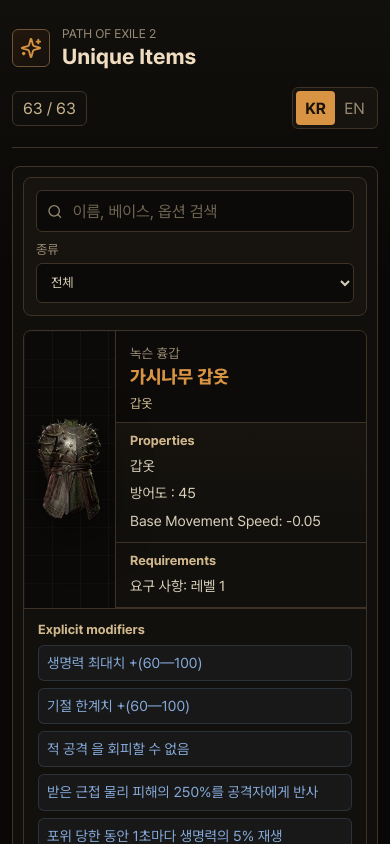
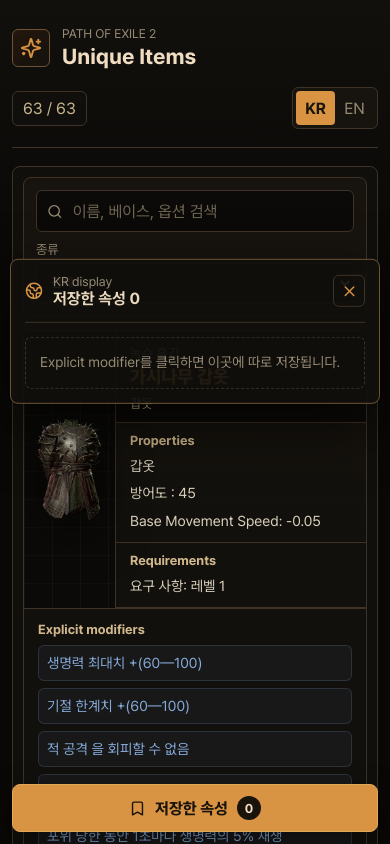
Before and after one commit to kangdari/test, a React (Vite) app: page / in a window 390 px wide. Shown: the top 844 px of the page. Built offline with nearby package versions, Linux system fonts and the light colour scheme.

Commit message:
feat: persist saved modifiers on mobile

```diff
--- a/src/App.tsx
+++ b/src/App.tsx
@@ -1,12 +1,14 @@
 import { useEffect, useMemo, useState } from "react";
 import {
   BookOpen,
+  Bookmark,
   ExternalLink,
   Globe2,
   Search,
   ShieldQuestion,
   Sparkles,
   Trash2,
+  X,
 } from "lucide-react";
 import { items } from "./generated/items";
 import type { Language, LocalizedItem, UniqueItem } from "./generated/items";
@@ -18,6 +20,8 @@ type SavedModifier = {
   itemBaseType: string;
   slug: string;
 };
+
+const savedModifiersStorageKey = "poe2:saved-explicit-modifiers";
 
 function languageLabel(language: Language) {
   return language === "kr" ? "KR" : "EN";
@@ -53,15 +57,42 @@ function isIncompleteItem(item: UniqueItem) {
   );
 }
 
+function readSavedModifiers() {
+  try {
+    const savedValue = window.localStorage.getItem(savedModifiersStorageKey);
+    if (!savedValue) return [];
+
+    const parsedValue = JSON.parse(savedValue);
+    if (!Array.isArray(parsedValue)) return [];
+
+    return parsedValue.filter((modifier): modifier is SavedModifier => {
+      return (
+        typeof modifier?.id === "string" &&
+        typeof modifier.text === "string" &&
+        typeof modifier.itemName === "string" &&
+        typeof modifier.itemBaseType === "string" &&
+        typeof modifier.slug === "string"
+      );
+    });
+  } catch {
+    return [];
+  }
+}
+
 function App() {
   const [language, setLanguage] = useState<Language>("kr");
   const [query, setQuery] = useState("");
   const [category, setCategory] = useState("all");
-  const [savedModifiers, setSavedModifiers] = useState<SavedModifier[]>([]);
+  const [savedModifiers, setSavedModifiers] = useState<SavedModifier[]>(readSavedModifiers);
+  const [savedPanelOpen, setSavedPanelOpen] = useState(false);
 
   useEffect(() => {
     setCategory("all");
   }, [language]);
+
+  useEffect(() => {
+    window.localStorage.setItem(savedModifiersStorageKey, JSON.stringify(savedModifiers));
+  }, [savedModifiers]);
 
   const categories = useMemo(() => {
     return Array.from(
@@ -108,6 +139,7 @@ function App() {
         },
       ];
     });
+    setSavedPanelOpen(true);
   }
 
   function removeModifier(id: string) {
@@ -204,6 +236,9 @@ function App() {
         <SavedModifierPanel
           language={language}
           savedModifiers={savedModifiers}
+          isOpen={savedPanelOpen}
+          onToggleOpen={() => setSavedPanelOpen((isOpen) => !isOpen)}
+          onClose={() => setSavedPanelOpen(false)}
           onRemoveModifier={removeModifier}
         />
       </main>
@@ -334,22 +369,50 @@ function ModifierSection({
 type SavedModifierPanelProps = {
   language: Language;
   savedModifiers: SavedModifier[];
+  isOpen: boolean;
+  onToggleOpen: () => void;
+  onClose: () => void;
   onRemoveModifier: (id: string) => void;
 };
 
 function SavedModifierPanel({
   language,
   savedModifiers,
+  isOpen,
+  onToggleOpen,
+  onClose,
   onRemoveModifier,
 }: SavedModifierPanelProps) {
   return (
-    <aside className="saved-panel" aria-label="Saved explicit modifiers">
+    <>
+      <button
+        type="button"
+        className="saved-mobile-trigger"
+        onClick={onToggleOpen}
+        aria-expanded={isOpen}
+        aria-controls="saved-modifier-panel"
+      >
+        <Bookmark size={17} aria-hidden="true" />
+        저장한 속성
+        <strong>{savedModifiers.length}</strong>
+      </button>
+
+      {isOpen ? <button className="saved-scrim" type="button" onClick={onClose} aria-label="닫기" /> : null}
+
+      <aside
+        id="saved-modifier-panel"
+        className={isOpen ? "saved-panel open" : "saved-panel"}
+        aria-label="Saved explicit modifiers"
+      >
       <div className="saved-header">
         <Globe2 size={18} aria-hidden="true" />
         <div>
           <span>{languageLabel(language)} display</span>
           <strong>저장한 속성 {savedModifiers.length}</strong>
         </div>
+        <button type="button" className="saved-close" onClick={onClose} aria-label="저장한 속성 닫기">
+          <X size={17} aria-hidden="true" />
+        </button>
       </div>
 
       {savedModifiers.length === 0 ? (
@@ -375,7 +438,8 @@ function SavedModifierPanel({
           ))}
         </ul>
       )}
-    </aside>
+      </aside>
+    </>
   );
 }
 
--- a/src/styles.css
+++ b/src/styles.css
@@ -448,6 +448,12 @@ blockquote {
   padding: 16px;
 }
 
+.saved-mobile-trigger,
+.saved-scrim,
+.saved-close {
+  display: none;
+}
+
 .saved-header {
   display: flex;
   gap: 10px;
@@ -583,6 +589,93 @@ blockquote {
   }
 }
 
+@media (max-width: 720px) {
+  .app-shell {
+    padding-bottom: 76px;
+  }
+
+  .saved-panel {
+    position: fixed;
+    right: 10px;
+    bottom: 72px;
+    left: 10px;
+    z-index: 30;
+    display: block;
+    max-height: min(64vh, 520px);
+    padding: 14px;
+    overflow: auto;
+    border-color: var(--line-bright);
+    box-shadow: 0 22px 60px rgba(0, 0, 0, 0.66);
+    transform: translateY(calc(100% + 96px));
+    transition: transform 180ms ease;
+  }
+
+  .saved-panel.open {
+    transform: translateY(0);
+  }
+
+  .saved-mobile-trigger {
+    position: fixed;
+    right: 12px;
+    bottom: 12px;
+    left: 12px;
+    z-index: 35;
+    display: flex;
+    align-items: center;
+    justify-content: center;
+    gap: 9px;
+    min-height: 48px;
+    color: #1a130c;
+    border: 1px solid #e3a958;
+    border-radius: 8px;
+    background: var(--gold);
+    box-shadow: 0 12px 32px rgba(0, 0, 0, 0.48);
+    cursor: pointer;
+    font-weight: 750;
+  }
+
+  .saved-mobile-trigger strong {
+    display: grid;
+    min-width: 24px;
+    height: 24px;
+    place-items: center;
+    padding: 0 6px;
+    color: #f3dec0;
+    border-radius: 999px;
+    background: #1a130c;
+    font-size: 0.8rem;
+  }
+
+  .saved-scrim {
+    position: fixed;
+    inset: 0;
+    z-index: 25;
+    display: block;
+    border: 0;
+    background: rgba(0, 0, 0, 0.42);
+    cursor: pointer;
+  }
+
+  .saved-close {
+    display: grid;
+    flex: 0 0 auto;
+    width: 32px;
+    height: 32px;
+    margin-left: auto;
+    place-items: center;
+    color: var(--muted);
+    border: 1px solid var(--line);
+    border-radius: 6px;
+    background: transparent;
+    cursor: pointer;
+  }
+
+  .saved-close:hover {
+    color: #f0dcc0;
+    border-color: var(--line-bright);
+  }
+}
+
 @media (max-width: 520px) {
   .brand-mark {
     width: 38px;
```
